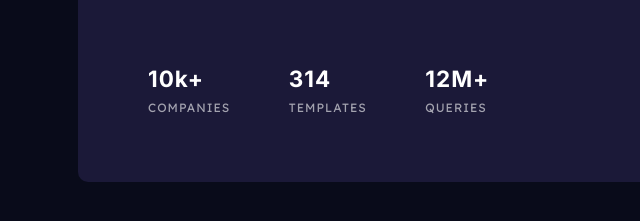
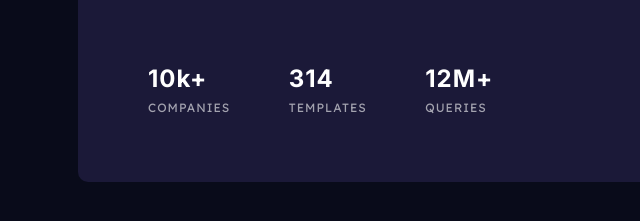
Before and after one commit to robertzelic/frontendmentor, a plain HTML site: page index.html in a window 1280 px wide. Shown: the part 441-662 px from the top of the page, 7-647 px from the left. Drawn offline with Linux system fonts and the light colour scheme.

Commit message:
Changed <h2> to <p>

```diff
--- a/index.html
+++ b/index.html
@@ -24,15 +24,15 @@
           </p>
           <div class="stats">
             <div class="companies">
-              <h2>10k+</h2>
+              <p>10k+</p>
               <span>companies</span>
             </div>
             <div class="temlates">
-              <h2>314</h2>
+              <p>314</p>
               <span>templates</span>
             </div>
             <div class="queries">
-              <h2>12M+</h2>
+              <p>12M+</p>
               <span>queries</span>
             </div>
           </div>
--- a/style.css
+++ b/style.css
@@ -89,6 +89,11 @@ img {
   letter-spacing: 0.1rem;
 }
 
+.stats p {
+  font-size: 2.4rem;
+  font-weight: 700;
+}
+
 .stats span {
   text-transform: uppercase;
   font-family: 'Lexend Deca', sans-serif;
```
